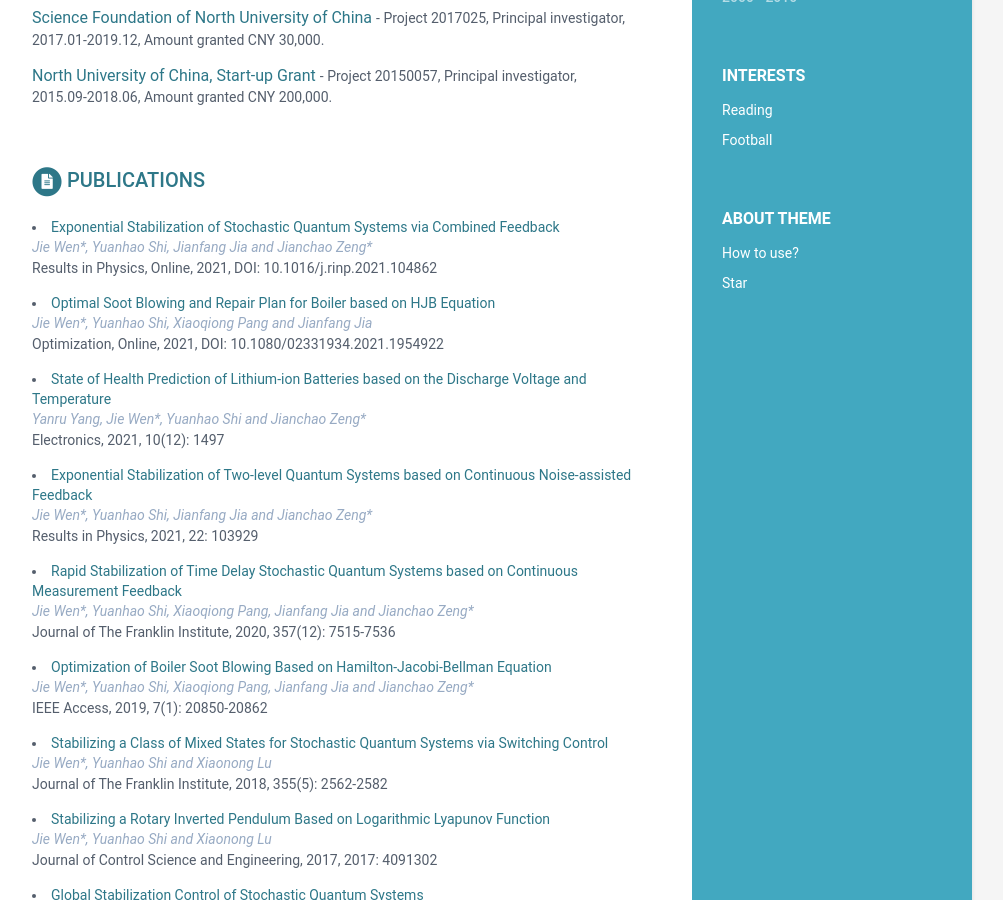
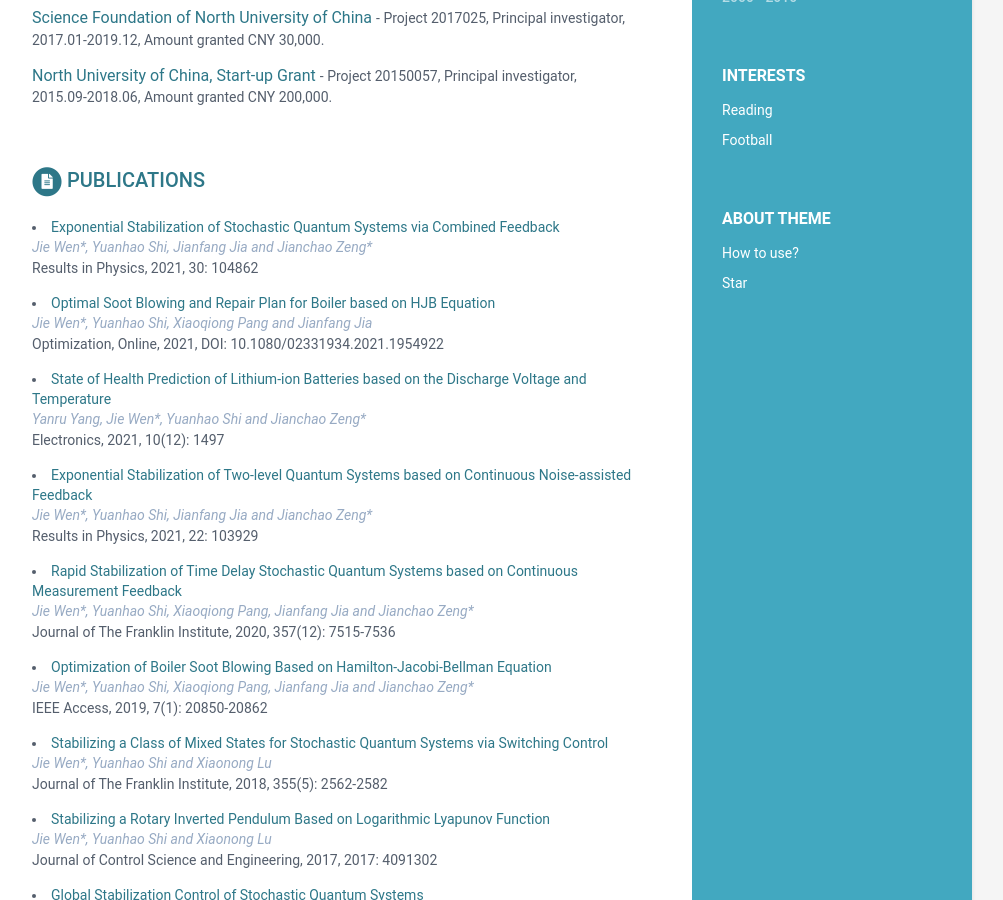
Before and after one commit to wenjie015/wenjie, a Jekyll site: the page built from index.html, in a window 1280 px wide and 900 px high, scrolled down 727 px. Shown: the whole window, without its empty margins (168-1171 px from the left). Built offline with Jekyll 4.4.1, drawn with Linux system fonts in a browser that asks for light colours.

Commit message:
Update data.yml

```diff
--- a/_data/data.yml
+++ b/_data/data.yml
@@ -73,7 +73,7 @@ publications:
       - title: Exponential Stabilization of Stochastic Quantum Systems via Combined Feedback
         link: https://doi.org/10.1016/j.rinp.2021.104862
         authors: Jie Wen*, Yuanhao Shi, Jianfang Jia and Jianchao Zeng*
-        conference: "Results in Physics, Online, 2021, DOI: 10.1016/j.rinp.2021.104862"
+        conference: "Results in Physics, 2021, 30: 104862"
 
       - title: Optimal Soot Blowing and Repair Plan for Boiler based on HJB Equation
         link: https://doi.org/10.1080/02331934.2021.1954922
```
